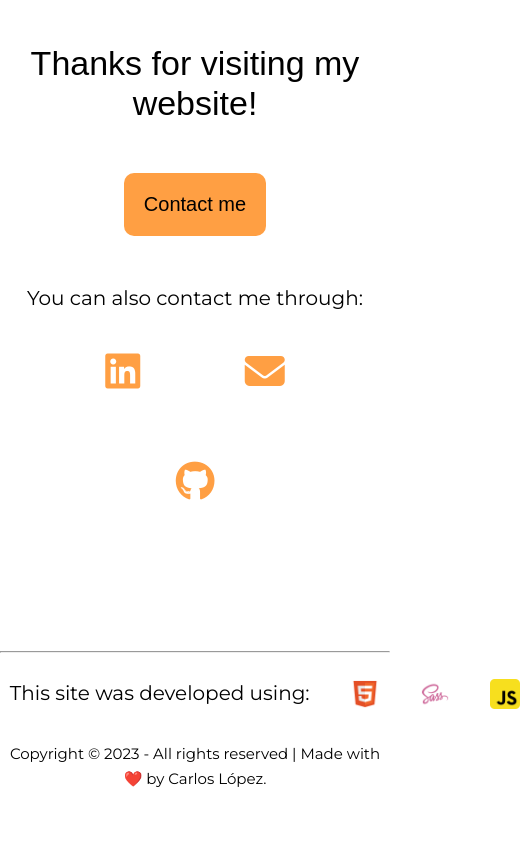
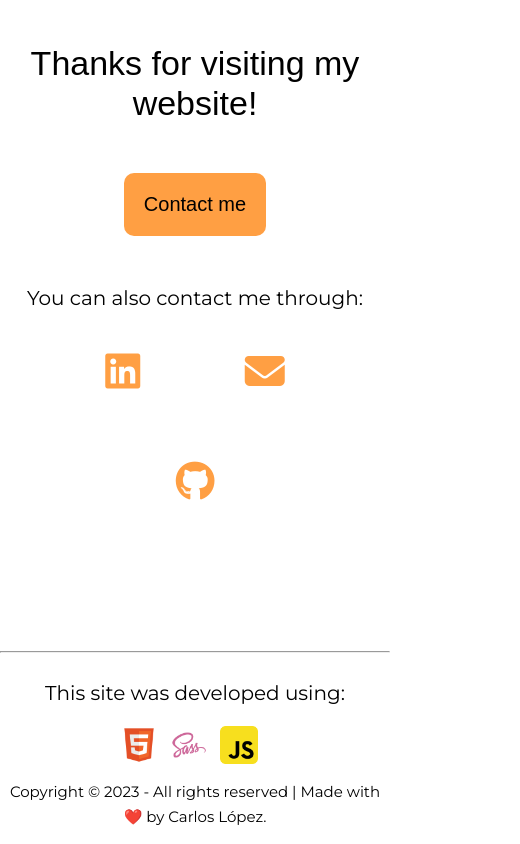
Before and after one commit to clmonreal/portfolio, a plain HTML site: page index.html in a window 390 px wide. Shown: the part 7110-7954 px from the top of the page, 520 px wide, since content can reach past the window. Before the commit the page ends 7916 px from the top, so only its background shows below. Drawn offline with nearby package versions, Linux system fonts and the light colour scheme; a web font is replaced by a local one.

Commit message:
Diseña la sección footer de forma responsive.

```diff
--- a/index.html
+++ b/index.html
@@ -330,11 +330,13 @@
 
     <section class="container footer-container">
         <div class="footer-container-logos">
-            <div class="footer-logos">
+            <div class="footer-logos-container">
                 <p>This site was developed using: </p>
-                <abbr title="HTML5"><img src="/build/img/htmlImage.png" alt="HTML Image"></abbr>
-                <abbr title="SASS"><img src="/build/img/sassImage.png" alt="SASS Image"></abbr>
-                <abbr title="JavaScript"><img src="/build/img/javascriptImage.png" alt="JavaScript Image"></abbr>
+                <div class="logos">
+                    <abbr title="HTML5"><img src="/build/img/htmlImage.png" alt="HTML Image"></abbr>
+                    <abbr title="SASS"><img src="/build/img/sassImage.png" alt="SASS Image"></abbr>
+                    <abbr title="JavaScript"><img src="/build/img/javascriptImage.png" alt="JavaScript Image"></abbr>
+                </div>
             </div>
         </div>
         <p class="last-sentence">Copyright © <span id="year"></span> - All rights reserved | Made with ❤️ by Carlos
--- a/src/scss/layouts/_footer.scss
+++ b/src/scss/layouts/_footer.scss
@@ -8,7 +8,7 @@
         white-space: nowrap;
     }
 
-    .footer-logos {
+    .footer-logos-container {
         display: flex;
         justify-content: center;
         align-items: center;
@@ -24,6 +24,16 @@
                 cursor: pointer;
             }
         }
+
+        @include mobile {
+            display: block;
+        }
+
+        .logos {
+            display: flex;
+            justify-content: center;
+            align-items: center;
+        }
     }
 }
 
```
Also changed, not shown: build/css/app.css.
